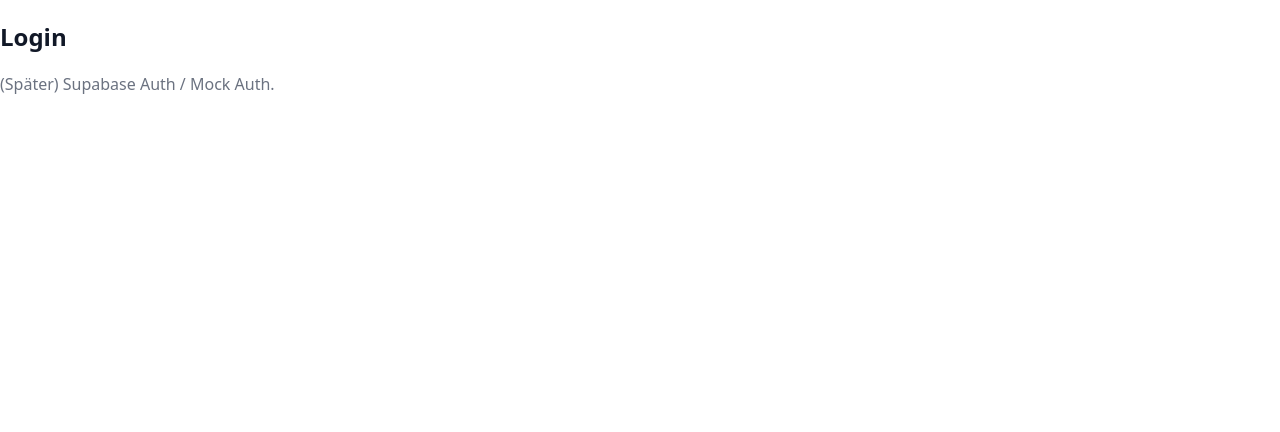
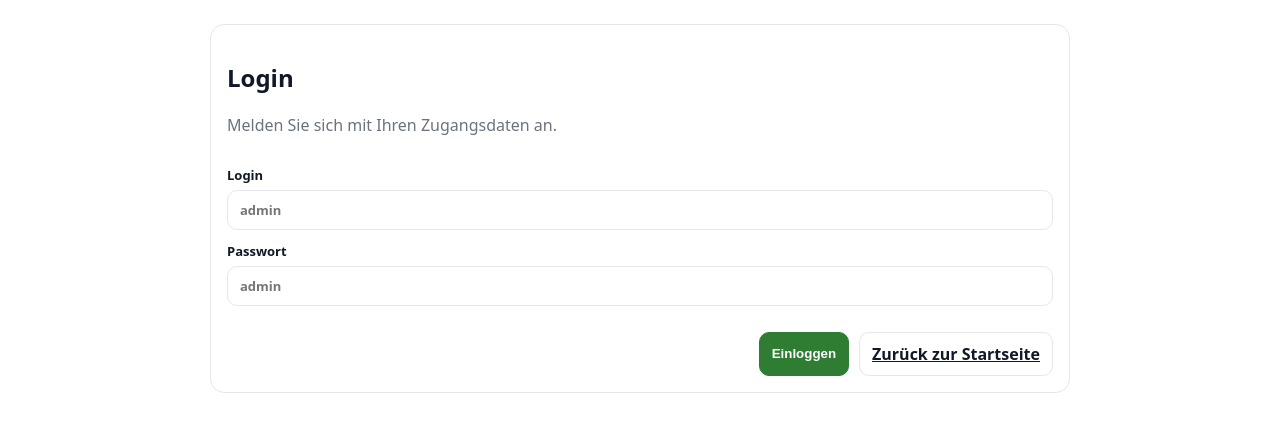
Before and after one commit to FH-JOANNEUM-MSD/msd23-dual-job-date-web, a Next.js app: page /login in a window 1280 px wide. Shown: the top 432 px of the page. Built offline with nearby package versions, Linux system fonts and the light colour scheme.

Commit message:
login done

```diff
--- a/app/(public)/login/page.tsx
+++ b/app/(public)/login/page.tsx
@@ -1,10 +1,80 @@
+"use client";
+
+import { useState } from "react";
+import Link from "next/link";
+import { useRouter } from "next/navigation";
+
 export default function LoginPage() {
+  const router = useRouter();
+  const [username, setUsername] = useState("");
+  const [password, setPassword] = useState("");
+  const [error, setError] = useState("");
+
+  function handleSubmit(event: any) {
+    event.preventDefault();
+
+    // TODO: Replace hardcoded credentials with real authentication against the databank.
+    if (username === "admin" && password === "admin") {
+      setError("");
+      router.push("/dashboard");
+    } else {
+      setError("Falscher Login oder Passwort.");
+    }
+  }
+
   return (
-    <>
-      <h2>Login</h2>
-      <p style={{ color: "var(--muted)" }}>
-        (Später) Supabase Auth / Mock Auth.
-      </p>
-    </>
+    <main className="main">
+      <div className="formCard">
+        <div className="formHeader">
+          <div>
+            <h2>Login</h2>
+            <p className="muted">
+              Melden Sie sich mit Ihren Zugangsdaten an.
+            </p>
+          </div>
+        </div>
+
+        <form onSubmit={handleSubmit} className="formGrid">
+          <div className="field formFull">
+            <label htmlFor="username">Login</label>
+            <input
+              id="username"
+              type="text"
+              autoComplete="username"
+              value={username}
+              onChange={(event) => setUsername(event.target.value)}
+              placeholder="admin"
+            />
+          </div>
+
+          <div className="field formFull">
+            <label htmlFor="password">Passwort</label>
+            <input
+              id="password"
+              type="password"
+              autoComplete="current-password"
+              value={password}
+              onChange={(event) => setPassword(event.target.value)}
+              placeholder="admin"
+            />
+          </div>
+
+          {error && (
+            <p className="error formFull" aria-live="polite">
+              {error}
+            </p>
+          )}
+
+          <div className="formFooter formFull">
+            <button type="submit" className="btn btnPrimary">
+              Einloggen
+            </button>
+            <Link href="/" className="btn btnGhost">
+              Zurück zur Startseite
+            </Link>
+          </div>
+        </form>
+      </div>
+    </main>
   );
 }
--- a/app/page.tsx
+++ b/app/page.tsx
@@ -1,5 +1,5 @@
 import { redirect } from "next/navigation";
 
 export default function Home() {
-  redirect("/dashboard");
+  redirect("/login");
 }
```
